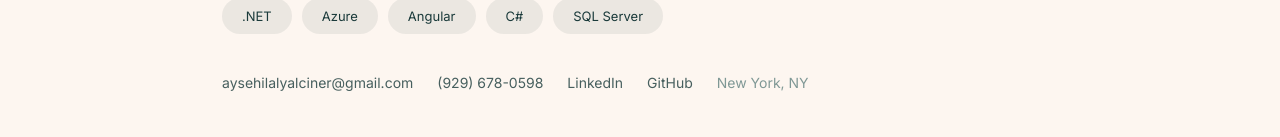
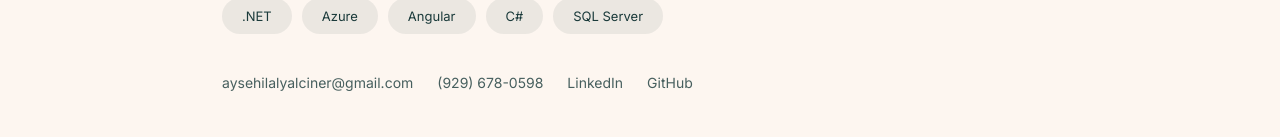
Before and after one commit to ayshilal/portfolio, a React (Create React App) app: page / in a window 1280 px wide. Shown: the part 441-578 px from the top of the page. Built offline with nearby package versions, Linux system fonts and the light colour scheme; the HTML template or start-up script is replaced by a standard one.

Commit message:
Remove location text from footer
Removed location text from the footer.

```diff
--- a/src/App.js
+++ b/src/App.js
@@ -292,7 +292,7 @@ function Home({ onNavigate }) {
             <a href="https://github.com/ayshilal" target="_blank" rel="noopener noreferrer" style={{ color: '#1A3A3A', textDecoration: 'none', opacity: 0.8 }}>
               GitHub
             </a>
-            <span style={{ color: '#2D5A5A', opacity: 0.6 }}>New York, NY</span>
+
           </div>
 
           {/* Featured Project Card */}
```
